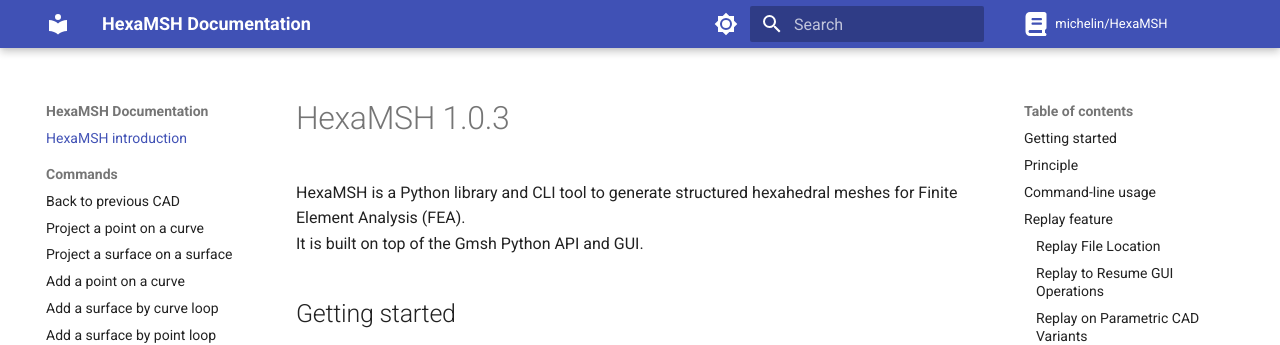
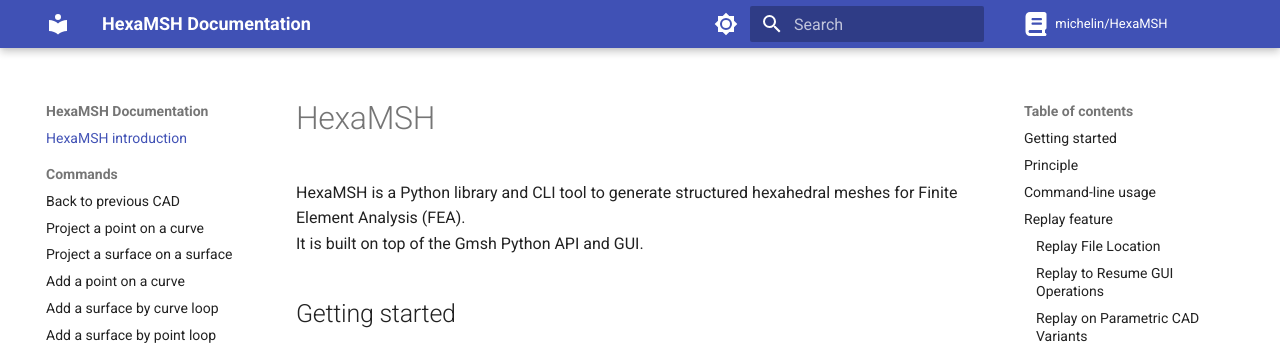
Before and after one commit to michelin/HexaMSH, an MkDocs documentation site: the page built from docs/index.md, in a window 1280 px wide and 900 px high. Shown: the top 345 px of the window. Built offline with MkDocs 1.6.1 and Material for MkDocs 9.7.7, drawn with Linux system fonts in a browser that asks for light colours; comment, search, counter and statistics services are not loaded.

Commit message:
remove versionning of doc

```diff
--- a/docs/index.md
+++ b/docs/index.md
@@ -2,7 +2,7 @@
 title: HexaMSH introduction
 ---
 
-# HexaMSH 1.0.3
+# HexaMSH
 
 HexaMSH is a Python library and CLI tool to generate structured hexahedral meshes for Finite Element Analysis (FEA).
 It is built on top of the Gmsh Python API and GUI.
```
